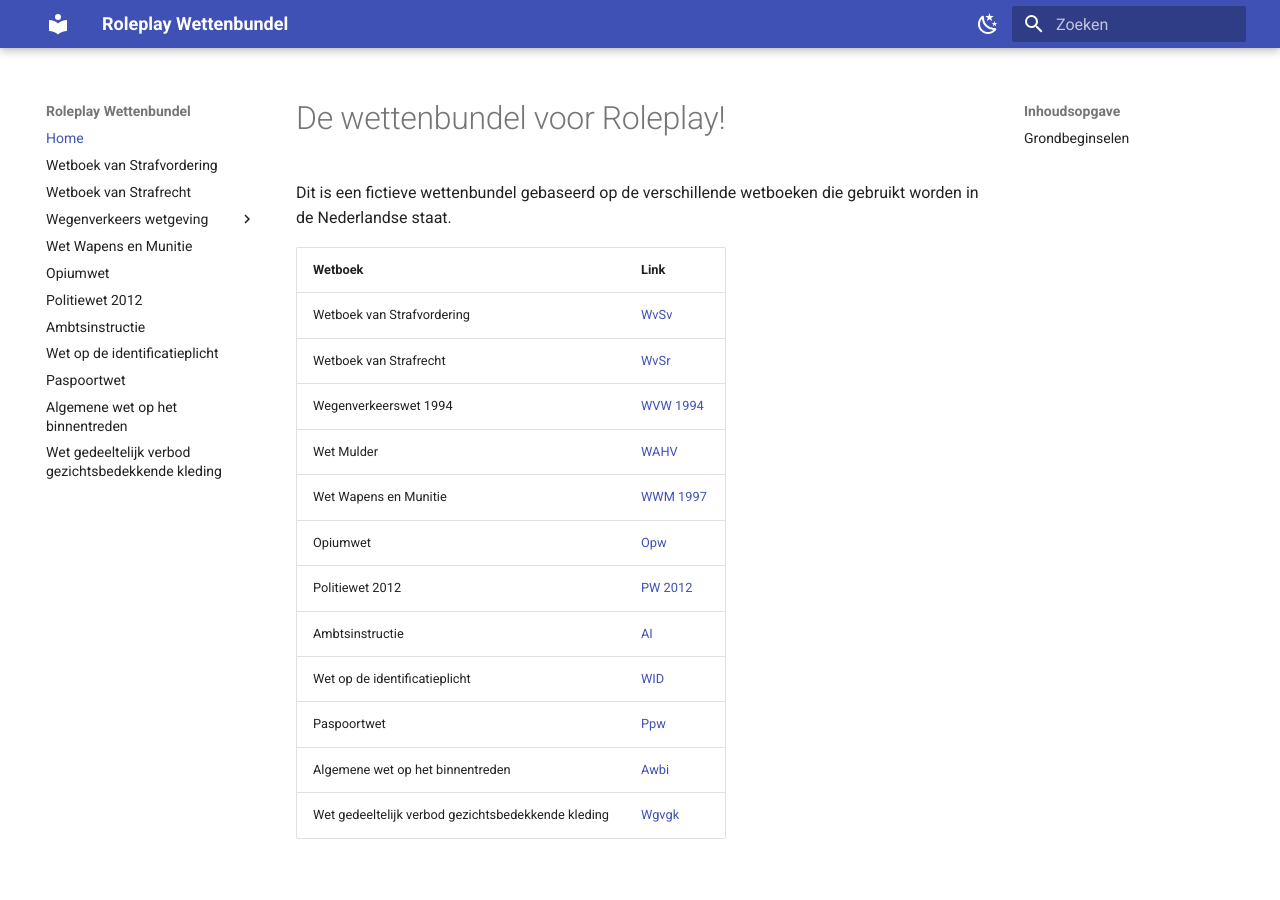
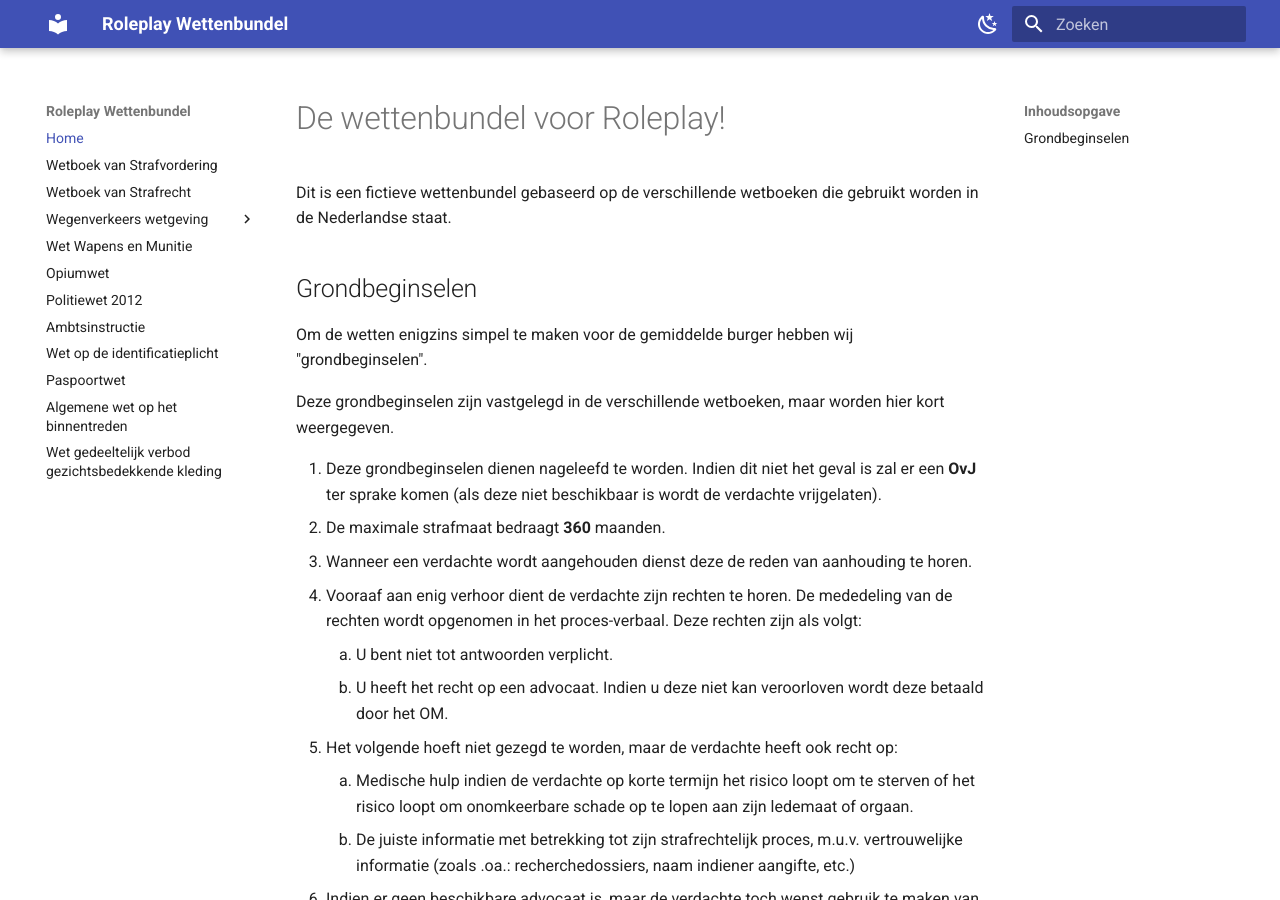
Before and after one commit to EnriqueFernandez20/FutureRP-Wettenbundel, an MkDocs documentation site: the page built from docs/index.md, in a window 1280 px wide and 900 px high. Built offline with MkDocs 1.6.1 and Material for MkDocs 9.7.7, drawn with Linux system fonts in a browser that asks for light colours.

Commit message:
Update index.md

```diff
--- a/docs/index.md
+++ b/docs/index.md
@@ -1,20 +1,5 @@
 # De wettenbundel voor Roleplay!
 Dit is een fictieve wettenbundel gebaseerd op de verschillende wetboeken die gebruikt worden in de Nederlandse staat.
-
-| Wetboek                                            | Link                                                               |
-|----------------------------------------------------|--------------------------------------------------------------------|
-| Wetboek van Strafvordering                         | [WvSv](wetboek-van-strafvordering.md)                              |
-| Wetboek van Strafrecht                             | [WvSr](wetboek-van-strafrecht.md)                                  |
-| Wegenverkeerswet 1994                              | [WVW 1994](wegenverkeerswet/wegenverkeerswet-1994.md)              |
-| Wet Mulder                                         | [WAHV](wegenverkeerswet/wet-mulder.md)                             |
-| Wet Wapens en Munitie                              | [WWM 1997](wet-wapens-en-munitie.md)                               |
-| Opiumwet                                           | [Opw](opiumwet.md)                                                 |
-| Politiewet 2012                                    | [PW 2012](politiewet-2012.md)                                      |
-| Ambtsinstructie                                    | [AI](ambtsinstructie.md)                                           |
-| Wet op de identificatieplicht                      | [WID](wet-op-de-identificatieplicht.md)                            |
-| Paspoortwet                                        | [Ppw](paspoortwet.md)                                              |
-| Algemene wet op het binnentreden                   | [Awbi](algemene-wet-op-het-binnentreden.md)                        |
-| Wet gedeeltelijk verbod gezichtsbedekkende kleding | [Wgvgk](wet-gedeeltelijk-verbod-gezichtsbedekkende-kleding.md)     |
 
 ## Grondbeginselen
 Om de wetten enigzins simpel te maken voor de gemiddelde burger hebben wij "grondbeginselen".
```
